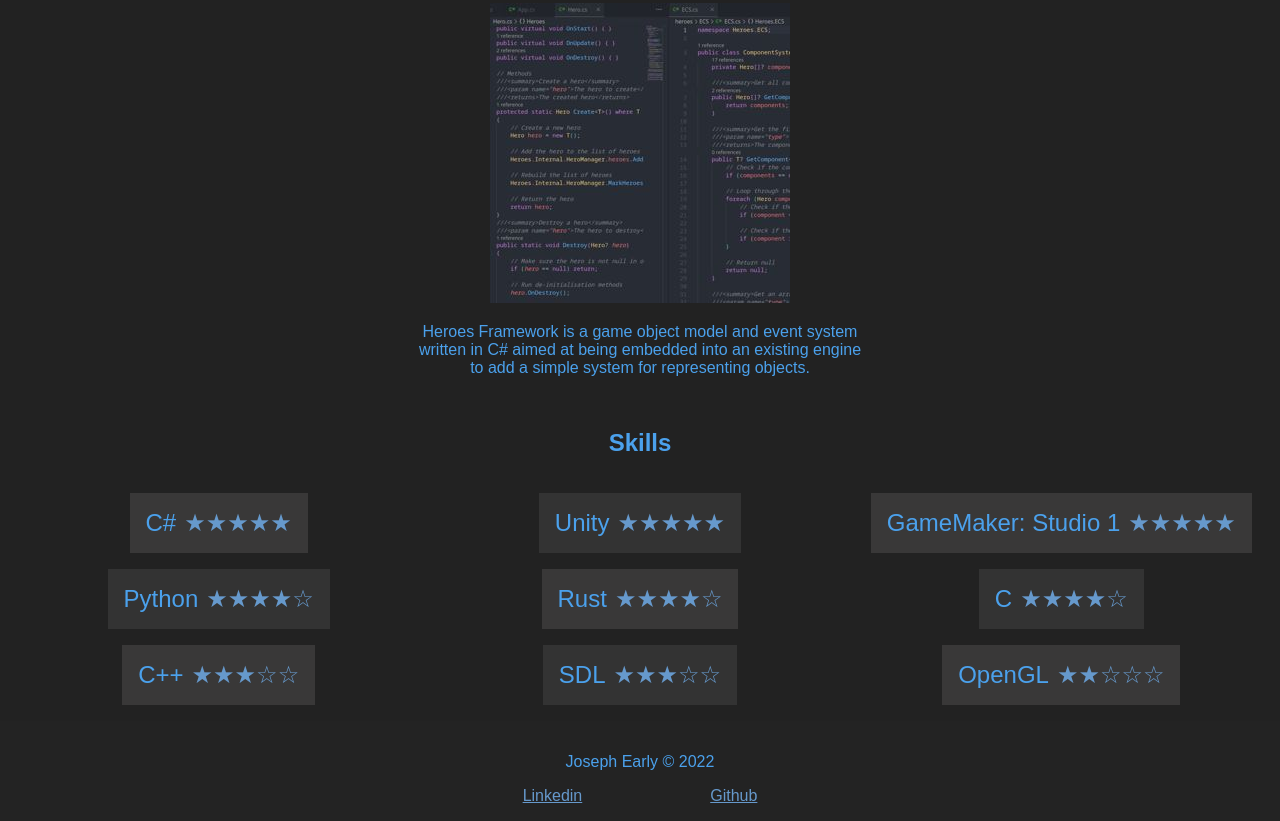
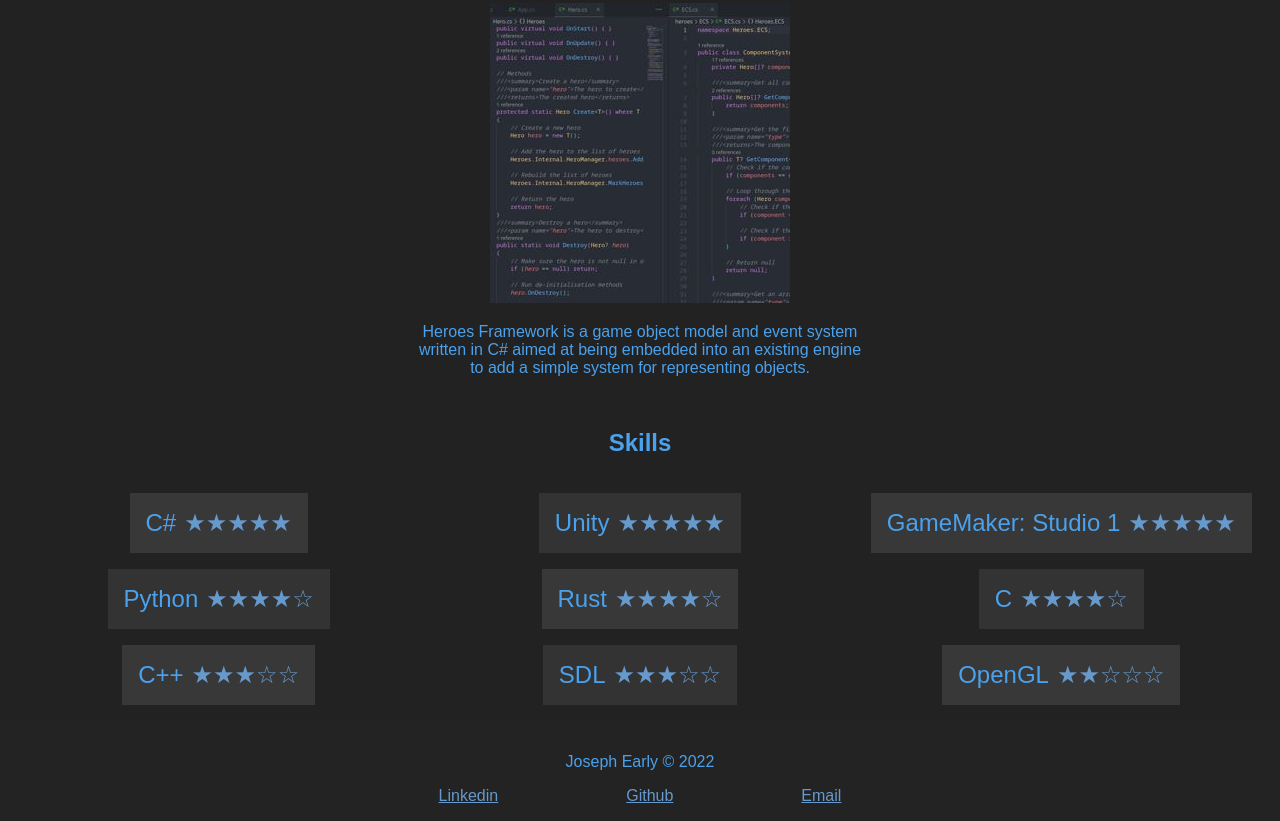
Before and after one commit to Joseph-Early/Joseph-Early.github.io, a plain HTML site: page index.html in a window 1280 px wide. Shown: the part 1072-1893 px from the top of the page. Drawn offline with Linux system fonts and the light colour scheme.

Commit message:
Added email

```diff
--- a/index.html
+++ b/index.html
@@ -61,6 +61,9 @@
       <li>
         <a href="https://www.github.com/Joseph-Early">Github</a>
       </li>
+      <li>
+        <a href="mailto://ear19000614@gmail.com">Email</a>
+      </li>
     </ul>
   </footer>
 </body>
```
